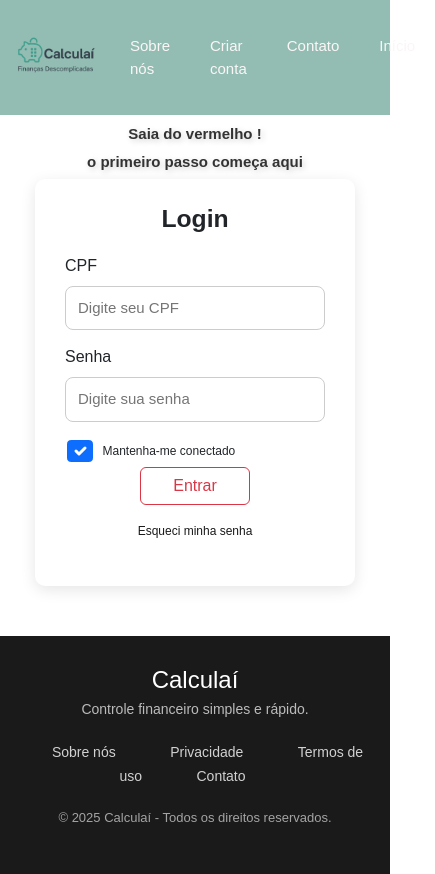
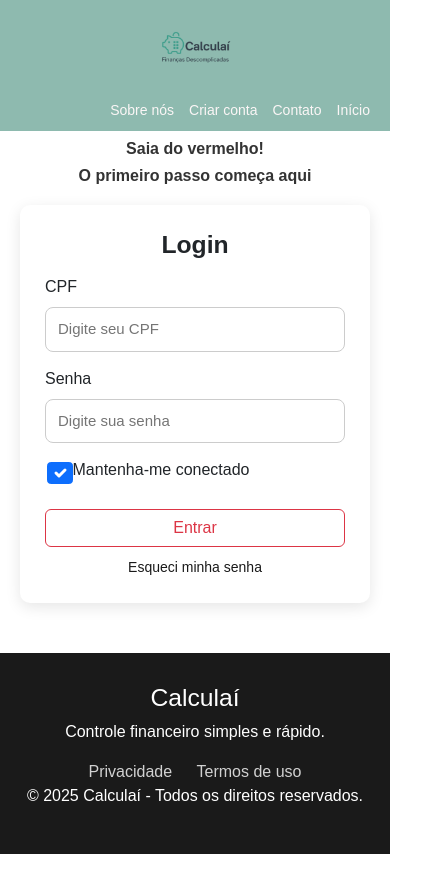
Before and after one commit to BrunaSangoleti/Projeto-fintech-Calcula-, a plain HTML site: page index.html in a window 390 px wide. Shown: the whole page, 435 px wide, since content can reach past the window. Drawn offline with Linux system fonts and the light colour scheme.

Commit message:
Versão responsiva - tela de login

```diff
--- a/css/styles.css
+++ b/css/styles.css
@@ -3,86 +3,68 @@
     padding: 0;
     margin: 0;
     box-sizing: border-box;
-    font-family: 'poppins', sans-serif;
+    font-family: 'Montserrat', sans-serif;
 }
+
+/* HEADER */
 
 .header {
     display: flex;
-    align-items:center; /* alinha verticalmente */
-    padding: 10px 10px;
-    background-color: #3b88758c;
-    min-height: 55px;
+    align-items: center;
+    padding: 10px 20px;
+    background-color: #3b887593;
     width: 100%;
-    flex-direction: row;
-    flex-wrap: nowrap;
 }
 
-.logo{
-    width:50%;
-    magin:10px;
-    display: flex;
-    justify-content:flex-start;
-    flex-grow: 3;
+a{
+    text-decoration:none;
 }
-.logo img{
-    width: 90px;
+.logo img {
+    width: 80px;
     height: auto;
-    margin: 10 px;
-
 }
 
 .links-menu {
     display: flex;
-    justify-content: flex-end
-    flex: 1;
-    margin: 10px
-
-
+    gap: 15px;
+    margin-left: auto;
 }
 
 .links-menu a {
-    font-size: 15px;
+    font-size: 16px;
+    color: rgb(251, 246, 246);
+    text-decoration: none;
+    font-weight: 500;
 }
 
-h3{
-    font-size: 15px;     /* tamanho da fonte */
-    color: #333;         /* cor */
-    font-weight: 600;
-    text-align: center;
-    text-shadow: 2px 2px 6px rgba(0,0,0,0.2);
-    margin-top: 10px;
-
-}
-
-
-a{
-    text-decoration: none;
-    color:rgb(251, 246, 246);
-    font-size: 16px;
-    font-weight: 500;
-    margin: 10px;
-    padding: 5px 10px;
-    opacity: 1;
-
-}
-
-
-a:hover {
+.links-menu a:hover {
     color: #dc3545;
     transition: 0.3s;
 }
 
+/* TÍTULOS */
+h3 {
+    font-size: 18px;
+    color: #333;
+    font-weight: 600;
+    text-align: center;
+    margin-top: 10px;
+}
+
+/* LOGIN */
 .login-container {
-    width: 320px;
+    width: 350px;
+    max-width: 90%;
     background: #ffffff;
-    padding: 25px 30px;
+    padding: 25px;
     border-radius: 10px;
     box-shadow: 0 4px 15px rgba(0,0,0,0.1);
-    margin:auto;
+    margin: 20px auto;
 }
+
 .login-container h2 {
     text-align: center;
-    margin-bottom: 20px;
+    margin-bottom: 15px;
     font-weight: 700;
 }
 
@@ -93,101 +75,72 @@
     border: 1px solid #ccc;
     border-radius: 8px;
     font-size: 15px;
-    transition: border 0.2s;
 }
 
 input:focus {
-    border-color: ##dc3545; /* Rosa delicado */
+    border-color: #dc3545;
     outline: none;
 }
 
-button {
+.button-enter {
     width: 100%;
-    padding: 12px;
-    background: #dc3545;
-    color: #fff;
-    border: none;
-    border-radius: 8px;
     font-size: 16px;
-    font-weight: 700;
-    cursor: pointer;
-    transition: background 0.3s;
+    margin-top: 10px;
 }
 
-
-#esqueci_senha{
-    font-size: 12px;
+#esqueci_senha {
+    font-size: 14px;
     text-align: center;
-    color:#1a1a1a;
-    display:block;
+    display: block;
+    margin-top: 10px;
+    color: #1a1a1a;
 }
 
-#esqueci_senha:hover{
-    opacity: 1;
-    color:#dc3545;
+#esqueci_senha:hover {
+    color: #dc3545;
 }
 
-.form-check-label{
-    font-size: 12px;
-    margin-top: 5px;   /* afasta do topo */
-    margin-left: 10px;  /* afasta da margem esquerda */
-    margin-right: 10px;
-
-}
-
-.button-enter {
-    width: 110px;
-    height: 40px;
-    font-size: 10px;
-    margin: 5px auto; /* centraliza */
-    display: block;
-}
-
-
+/* FOOTER */
 .footer {
     background-color: #1a1a1a;
     color: #fff;
     padding: 30px 0;
-    margin-top: 50px; /* distância do conteúdo */
+    margin-top: 50px;
 }
 
 .footer-container {
-    width: 90%;
-    max-width: 1000px;
-    margin: 0 auto;
     text-align: center;
 }
 
-.footer-logo h2 {
-    margin: 0;
-    font-size: 24px;
-}
-
-.footer-logo p {
-    margin-top: 5px;
-    font-size: 14px;
-    opacity: 0.7;
-}
-
-.footer-links {
-    margin: 20px 0;
-}
-
 .footer-links a {
-    margin: 0 15px;
-    text-decoration: none;
+    margin: 0 10px;
     color: #fff;
-    font-size: 14px;
     opacity: 0.8;
 }
 
 .footer-links a:hover {
     opacity: 1;
-    color:#dc3545
+    color: #dc3545;
 }
 
-.footer-copy p {
-    font-size: 13px;
-    opacity: 0.6;
-    margin-top: 20px;
-}
+/* RESPONSIVIDADE */
+@media (max-width: 768px) {
+    .header {
+        flex-direction: column;
+        gap: 10px;
+        text-align: center;
+    }
+
+    .links-menu {
+        flex-wrap: wrap;
+        justify-content: center;
+    }
+
+    .links-menu a {
+        font-size: 14px;
+    }
+
+    h3 {
+        font-size: 16px;
+        margin-top: 8px;
+    }
--- a/index.html
+++ b/index.html
@@ -4,59 +4,60 @@
 <head>
     <meta charset="UTF-8">
     <title>Calculaí</title>
+    <link rel="preconnect" href="https://fonts.googleapis.com">
+    <link rel="preconnect" href="https://fonts.gstatic.com" crossorigin>
+    <link href="https://fonts.googleapis.com/css2?family=Montserrat:ital,wght@0,426;1,426&display=swap" rel="stylesheet">
     <link rel="stylesheet" href="./css/bootstrap.min.css">
     <link rel="stylesheet" href="./css/styles.css">
 </head>
 
 <body>
 
-    <!--                                 inicio menu                           -->
-    <div class="header"><!-- conteiner pai -->
-        <div class="logo"><img src="./image/Made with insMind-ChatGPT Image 2 de dez. de 2025, 10_57_25.png" alt="Logo Calculaí"
-            title="Logo Calculaí com um porquinho ao lado"></div>
-        <div class="links-menu"><!-- dois containers filhos -->
+    <!-- MENU -->
+    <header class="header">
+        <div class="logo">
+            <img src="./image/Made with insMind-ChatGPT Image 2 de dez. de 2025, 10_57_25.png"
+            alt="Logo Calculaí" title="Logo Calculaí com um porquinho ao lado">
+        </div>
+
+        <nav class="links-menu">
             <a href="#">Sobre nós</a>
             <a href="#">Criar conta</a>
             <a href="#">Contato</a>
             <a href="#">Início</a>
-        </div>
-    </div>
+        </nav>
+    </header>
 
-    </class>
-<!--                                        fim menu -->
-    <h3>Saia do vermelho !</h3>
-    <h3>o primeiro passo começa aqui</h3>
+    <!-- TÍTULOS -->
+    <h3>Saia do vermelho!</h3>
+    <h3>O primeiro passo começa aqui</h3>
 
+    <!-- LOGIN -->
     <div class="login-container">
         <h2>Login</h2>
 
         <form>
             <label for="cpf">CPF</label>
-            <input type="text" id="cpf" name="cpf" placeholder="Digite seu CPF" pattern="\d{11}"
-                title="Digite um CPF com 11 números" maxlength="11" required>
+            <input type="text" id="cpf" name="cpf" placeholder="Digite seu CPF"
+                pattern="\d{11}" maxlength="11" required>
 
             <label for="senha">Senha</label>
             <input type="password" id="senha" name="senha" placeholder="Digite sua senha" required>
 
             <div class="form-check">
-                <input class="form-check-input" type="checkbox" value="" id="checkChecked" checked>
+                <input class="form-check-input" type="checkbox" id="checkChecked" checked>
                 <label class="form-check-label" for="checkChecked">
                     Mantenha-me conectado
                 </label>
             </div>
 
-            <div class="button-enter">
-
-                <button type="button" class="btn btn-outline-danger ">Entrar</button>
-            </div>
-
+            <button type="button" class="btn btn-outline-danger button-enter">Entrar</button>
         </form>
 
-        <p>
-            <a href="" id="esqueci_senha">Esqueci minha senha</a>
-        </p>
+        <a href="#" id="esqueci_senha">Esqueci minha senha</a>
     </div>
 
+    <!-- RODAPÉ -->
     <footer class="footer">
         <div class="footer-container">
 
@@ -66,10 +67,8 @@
             </div>
 
             <div class="footer-links">
-                <a href="#">Sobre nós</a>
                 <a href="#">Privacidade</a>
                 <a href="#">Termos de uso</a>
-                <a href="#">Contato</a>
             </div>
 
             <div class="footer-copy">
@@ -78,13 +77,8 @@
 
         </div>
     </footer>
+
     <script src="./js/bootstrap.bundle.min.js"></script>
-
-
-
-
-
-
 
 </body>
 
```
